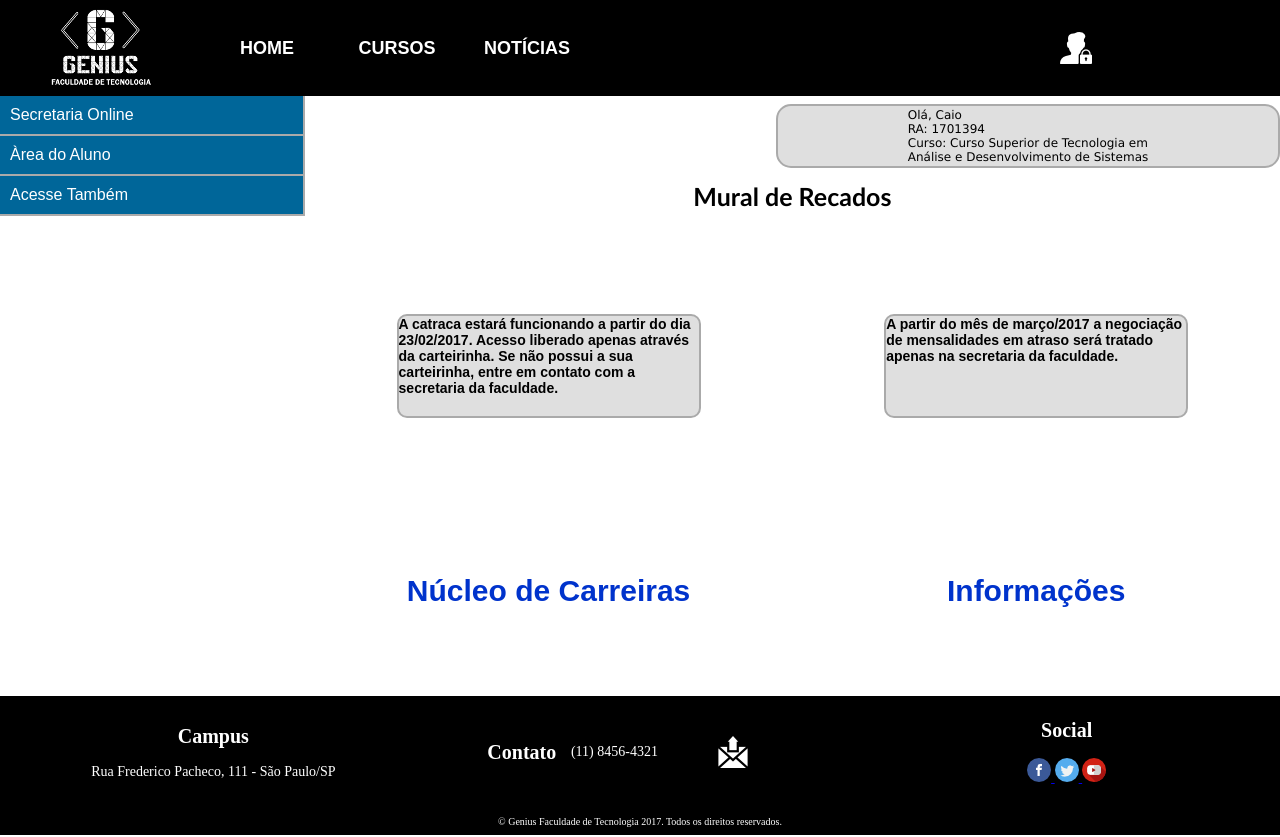
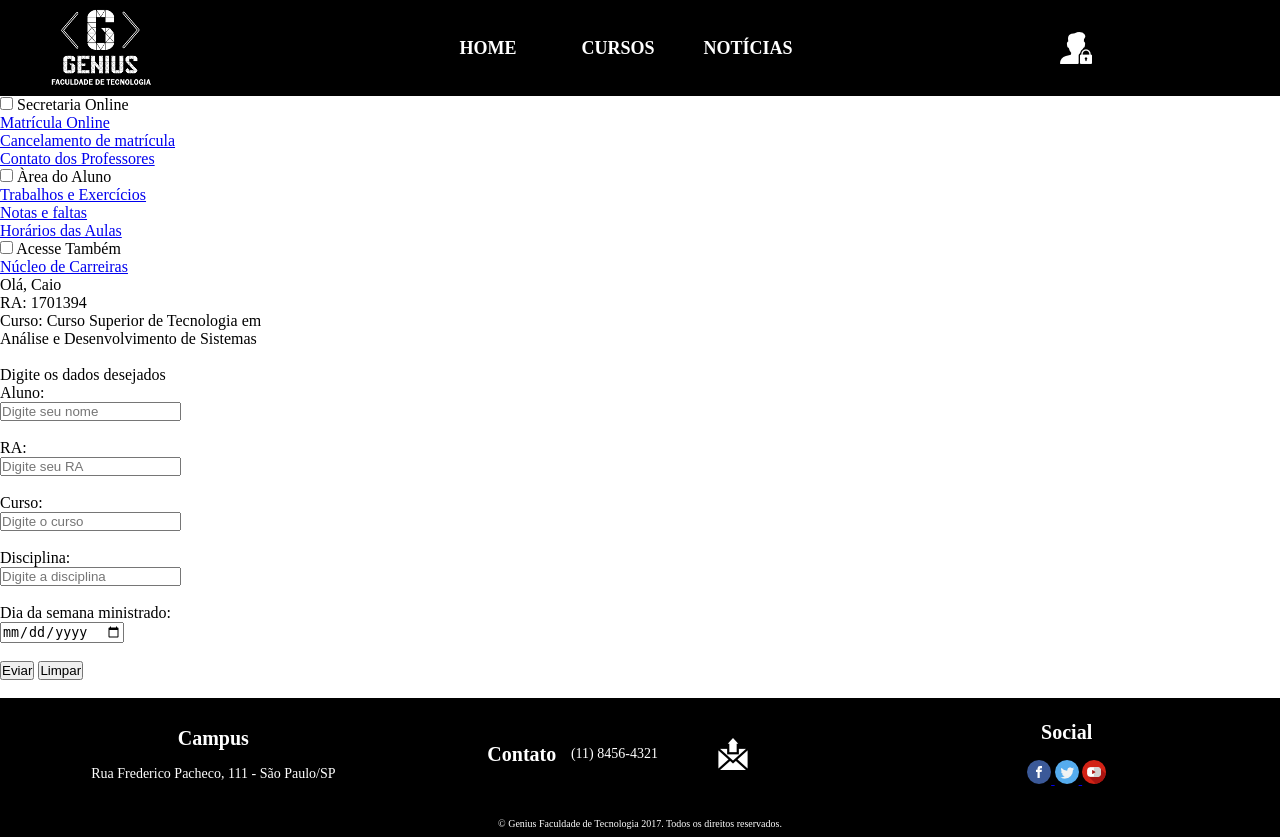
Before and after one commit to Caiohenri20/TecWeb-TF-2-ADS, a Django app: page /cancelamentodematricula in a window 1280 px wide. Run offline with Django 3.2, Linux system fonts and the light colour scheme.

Commit message:
Update cancelamentodematricula.html

```diff
--- a/core/templates/cancelamentodematricula.html
+++ b/core/templates/cancelamentodematricula.html
@@ -1,7 +1,7 @@
 {% extends 'base.html' %}
 {% load static %}
 {% block title %} Cursos {% endblock %}
-{% block css %} href="{% static 'cancelamentodematricula.css' %}" {% endblock %}
+{% block css %} href="{% static 'cancelamento.css' %}" {% endblock %}
 
 
 {% block main %}
@@ -12,7 +12,7 @@
 					<label for="check1">Secretaria Online</label>
 					<ul>
 						<li><a href="formulario_cadastro.html">Matrícula Online</a></li>
-						<li><a href="formulario_cancelamento.html">Cancelamento de matrícula</a></li>
+						<li><a href="cancelamentodematricula.html">Cancelamento de matrícula</a></li>
 						<li><a href="contatoprofessores.html">Contato dos Professores</a></li>
 					</ul>
 				</div>
@@ -42,18 +42,39 @@
 						Análise e Desenvolvimento de Sistemas
 					</div>
 				</div>
-				<div class="mural-recados">
-					<div class="titlemural">Mural de Recados</div>
-					<div class="corporecado">
-						<div class="recado"><p>A catraca estará funcionando a partir do dia 23/02/2017. Acesso liberado apenas através da carteirinha. Se não possui a sua carteirinha, entre em contato com a secretaria da faculdade.</p></div>
-						<div class="recado"><p>A partir do mês de março/2017 a negociação de mensalidades em atraso será tratado apenas na secretaria da faculdade. </p></div>
+
+				<div class="areamatricula">
+					<div class="cancelamento">
+						<form action="cancelamento" method="POST" enctype="application/x-www-form-urlencoded"></br>
+
+							<div class="titulo">Digite os dados desejados</div>
+
+								<label for="nome">Aluno:</label></br>
+
+									<input type="name" class="campo" name="aluno" placeholder="Digite seu nome"></br></br>
+
+								<label for="nome">RA:</label></br>
+
+									<input type="name" class="campo" name="RA" placeholder="Digite seu RA"></br></br>
+
+								<label for="nome">Curso:</label></br>
+									<input type="name" class="campo" name="curso" placeholder="Digite o curso"><br/></br>
+
+								<label for="nome">Disciplina:</label></br>
+
+									<input type="name" class="campo" name="disciplina" placeholder="Digite a disciplina"><br/></br>
+
+								<label for="nome">Dia da semana ministrado:</label></br>
+
+									<input data="diasemana" type="date" /></br></br>
+
+								<button class="button" type="submit">Eviar</button>
+
+								<button class="button" type="reset">Limpar</button><br/></br>
+						</form>
 					</div>
-				<div class="informacoes">
-					<div class="carreira"><a href="carreira.html">Núcleo de Carreiras</a></div>
-					<div class="carreira"><a href="">Informações</a></div>
 				</div>
 
-				</div>
 			</div>
 		</div>
 
```
